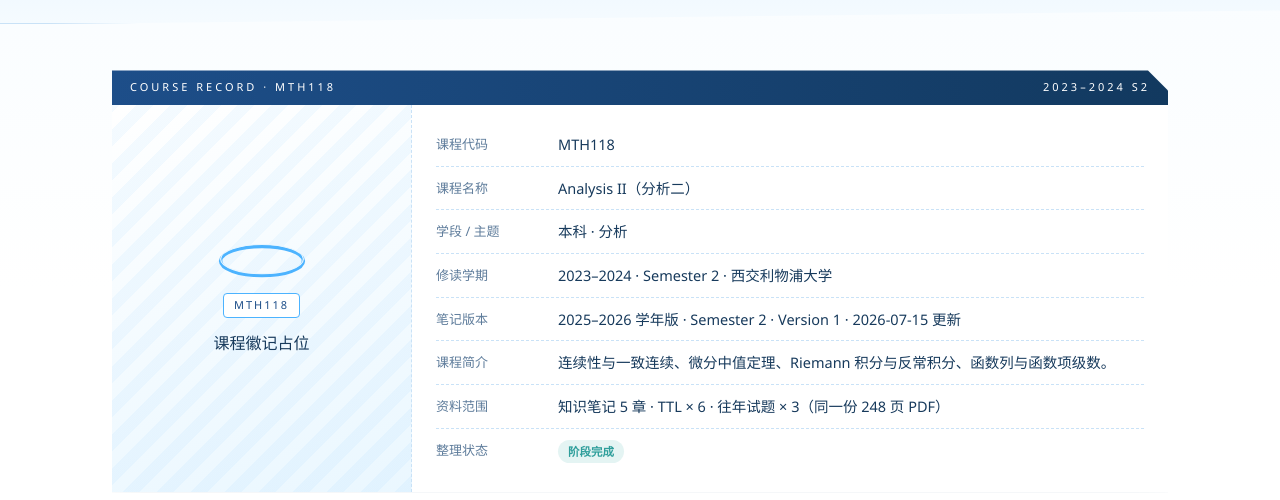
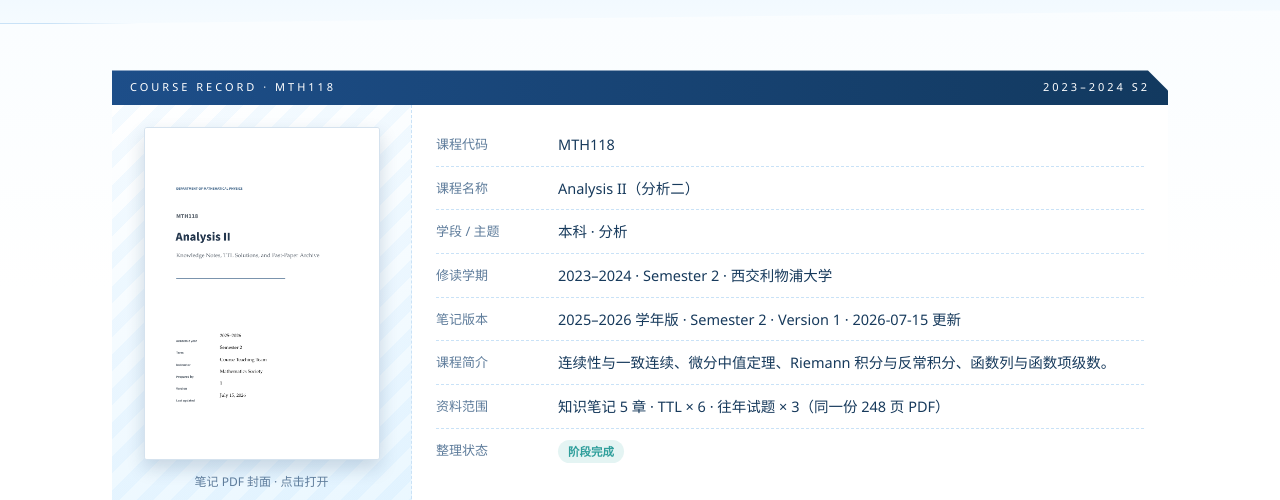
Before and after one commit to analysis2077/analysis2077.github.io, an Astro site: page /courses/mth118 in a window 1280 px wide. Shown: the part 231-731 px from the top of the page. Built offline with nearby package versions, Linux system fonts and the light colour scheme; Astro itself is replaced by a stand-in of ours.

Commit message:
courses: dossier left slot shows the PDF cover page image (owner decision, applies to all course pages)

```diff
--- a/src/data/course-docs.ts
+++ b/src/data/course-docs.ts
@@ -19,6 +19,7 @@ export interface CourseDoc {
   size: string;       // 展示用文件体积
   offset: number;     // PDF 物理页 = 书内页码 + offset；目录里一律记书内页码，生成链接时再换算（规划 §4.3）
   cover: { year: string; term: string; version: string; updated: string };  // PDF 封面 / 文档信息页所载的笔记版本
+  coverImage?: string;              // PDF 封面页图片（第 1 页渲染），档案卡左侧展示（站主 2026-11-24：课程页统一这样做）
   scope: string;      // 资料范围
   parts: TocPart[];
   notes?: Record<string, string>;   // 各分区的补充说明（来源、解答署名等），键为 Part 的 key
@@ -36,6 +37,7 @@ export const COURSE_DOCS: Record<string, CourseDoc> = {
   MTH118: {
     code: 'MTH118',
     pdf: '/courses/mth118/MTH118.pdf',
+    coverImage: '/courses/mth118/cover.png',
     pages: 248,
     size: '0.95 MB',
     offset: mth118Toc.offset,
--- a/src/pages/courses/[code].astro
+++ b/src/pages/courses/[code].astro
@@ -9,6 +9,7 @@ import { COURSE_DOCS, PART_LABELS, type CourseDoc } from '../../data/course-docs
 // 课程详情页模板（代表样本 MTH118，2026-11-24 导入）：在 COURSE_DOCS 登记了资料文档的课程自动生成页面。
 // 页码口径：目录记的是 PDF 页脚的书内页码；链接用 PDF 物理页（书内页码 + offset）定位（规划 §4.3 / §12.1）。
 // 年份口径（站主 2026-11-24）：修读学期 = 站主实际上课的时间；笔记版本 = PDF 封面所载、最近一次修订对应的学年。
+// 档案卡左侧（站主 2026-11-24）：课程页统一放该课程 PDF 的封面页图片（doc.coverImage），点击打开 PDF。
 export function getStaticPaths() {
   return COURSES.filter((c) => c.code in COURSE_DOCS).map((c) => ({
     params: { code: c.code.toLowerCase() },
@@ -45,9 +46,18 @@ const no2 = (n: number) => String(n).padStart(2, '0');
       <div class="dossier">
         <div class="dos-strip"><span>Course Record · {course.code}</span><span>{course.year} {termShort}</span></div>
         <div class="dos-photo">
-          <Halo />
-          <span class="plate">{course.code}</span>
-          <span class="art-cap" style="position:static;transform:none;">课程徽记占位</span>
+          {doc.coverImage ? (
+            <a href={doc.pdf} target="_blank" rel="noopener" title="打开 PDF">
+              <img class="dos-cover" src={doc.coverImage} alt={`${course.code} ${course.title} 笔记 PDF 封面`} width="910" height="1287" />
+            </a>
+          ) : (
+            <>
+              <Halo />
+              <span class="plate">{course.code}</span>
+              <span class="art-cap" style="position:static;transform:none;">课程徽记占位</span>
+            </>
+          )}
+          {doc.coverImage && <span class="dos-cap">笔记 PDF 封面 · 点击打开</span>}
         </div>
         <div class="dos-info">
           <div class="dos-row"><span class="dos-k">课程代码</span><span class="dos-v">{course.code}</span></div>
--- a/src/styles/global.css
+++ b/src/styles/global.css
@@ -454,6 +454,15 @@ a.cut-card:hover, .cut-card.hov:hover { transform: translateY(-4px); filter: dro
 .dos-k { flex: none; width: 108px; color: var(--muted); font-size: 13px; padding-top: 1px; }
 .dos-v { color: var(--ink); }
 .dos-v .muted { color: #B7C9DA; }
+/* 课程档案卡左侧：PDF 封面页图片（课程页统一用它代替徽记占位，站主 2026-11-24） */
+.dos-cover {
+  display: block; width: 236px; max-width: 100%; height: auto;
+  background: #fff; border: 1px solid #D5E2EE; border-radius: 3px;
+  box-shadow: 0 8px 18px rgba(18, 57, 95, 0.18);
+  transition: box-shadow .18s ease, border-color .18s ease;
+}
+a:hover .dos-cover { border-color: var(--sky); box-shadow: 0 10px 22px rgba(76, 179, 255, 0.4); }
+.dos-cap { font-size: 12px; color: var(--muted); }
 
 /* ---------------- 章节目录 ---------------- */
 .chap-list { counter-reset: chap; display: grid; gap: 8px; }
@@ -555,6 +564,7 @@ a.cut-card:hover, .cut-card.hov:hover { transform: translateY(-4px); filter: dro
   .dossier { grid-template-columns: 1fr; }
   .dos-photo { min-height: 220px; }
   .dos-photo { border-right: none; border-bottom: 1.5px dashed var(--line); }
+  .dos-cover { width: 160px; }
   .sec-no { font-size: 34px; }
   .foot-grid { grid-template-columns: 1fr; }
   .f-count { margin-left: 0; width: 100%; }
```
Also changed, not shown: public/courses/mth118/cover.png (added).
